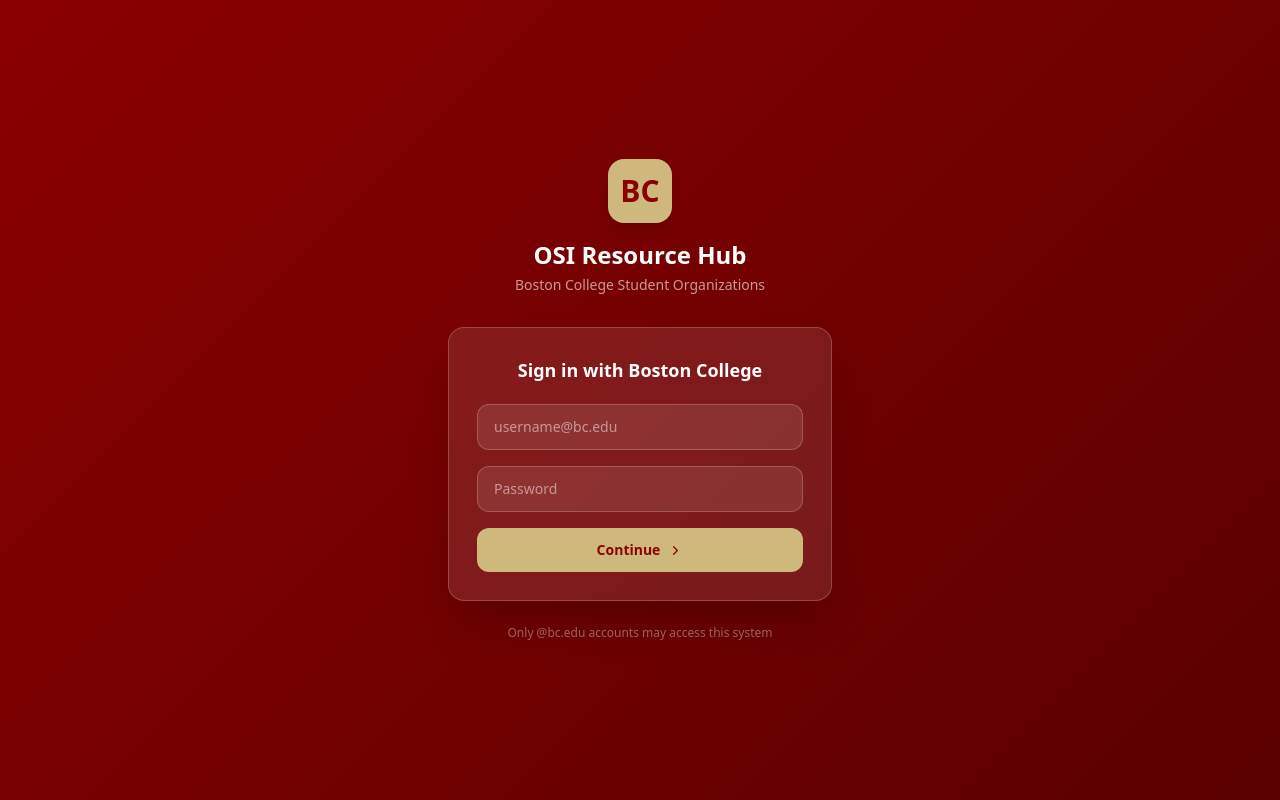
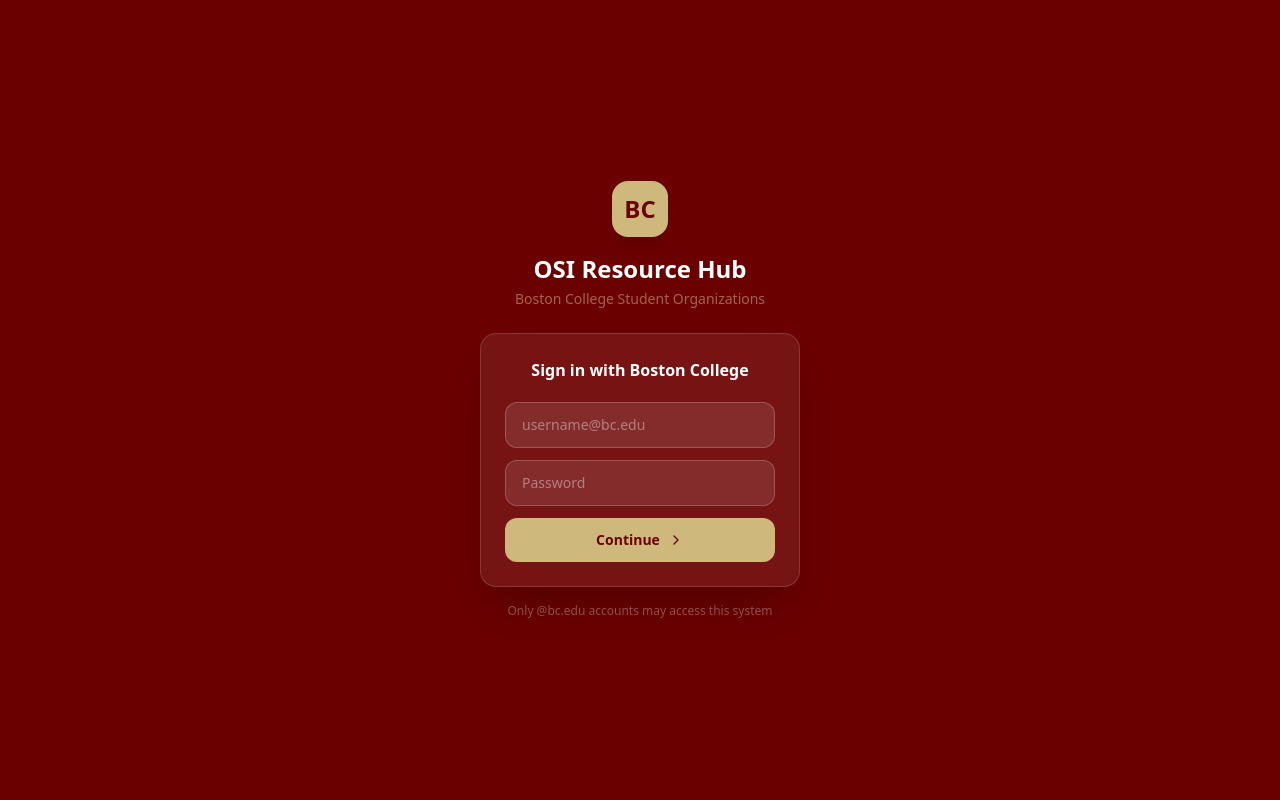
Before and after one commit to chen-domi/osi-resource-hub, a React (Create React App) app: page / in a window 1280 px wide. Built offline with nearby package versions, Linux system fonts and the light colour scheme.

Commit message:
Change login flow to be 2 steps instead of 3, removing the landing step. Also updated the dashboard to show org name badge for both admin and regular users, and moved the marketplace count to be below the inventory count.

```diff
--- a/src/App.tsx
+++ b/src/App.tsx
@@ -108,7 +108,11 @@
       <Header onScanClick={() => { setScanResult(null); setShowScanner(true); }} />
 
       <main className="max-w-6xl mx-auto px-4 py-8">
-        <ImpactDashboard />
+        <ImpactDashboard
+          items={items}
+          onAddItem={() => { setActiveTab('club-inventory'); setEditingItem(null); setShowAddItem(true); }}
+          onGoToMarketplace={() => setActiveTab('marketplace')}
+        />
 
         <div className="bg-white rounded-2xl shadow-sm border border-gray-100 overflow-hidden">
           {/* Tab bar */}
--- a/src/components/ImpactDashboard.tsx
+++ b/src/components/ImpactDashboard.tsx
@@ -1,64 +1,122 @@
 import React from 'react';
-import { Recycle, DollarSign, Leaf, Users } from 'lucide-react';
+import { Package, Bell, Zap, Lightbulb, Plus, ArrowLeftRight, CheckCircle2, Clock } from 'lucide-react';
+import { InventoryItem } from '../types';
+import { useAuth } from '../context/AuthContext';
 
-const metrics = [
-  {
-    icon: <Recycle size={22} />,
-    value: '623 lbs',
-    label: 'Waste Prevented',
-    sub: '58% reduction vs. single-use',
-    color: '#16a34a',
-    bg: 'from-green-50 to-emerald-50',
-    border: 'border-green-200',
-  },
-  {
-    icon: <DollarSign size={22} />,
-    value: '$9,800',
-    label: 'Cost Savings',
-    sub: 'Across participating orgs',
-    color: '#b45309',
-    bg: 'from-yellow-50 to-amber-50',
-    border: 'border-yellow-200',
-  },
-  {
-    icon: <Leaf size={22} />,
-    value: '1.8 tons',
-    label: 'CO₂ Avoided',
-    sub: 'Carbon footprint reduced',
-    color: '#0891b2',
-    bg: 'from-cyan-50 to-sky-50',
-    border: 'border-cyan-200',
-  },
-  {
-    icon: <Users size={22} />,
-    value: '94/300+',
-    label: 'Orgs Participating',
-    sub: 'Active this semester',
-    color: '#7c3aed',
-    bg: 'from-violet-50 to-purple-50',
-    border: 'border-violet-200',
-  },
-];
+interface ImpactDashboardProps {
+  items: InventoryItem[];
+  onAddItem: () => void;
+  onGoToMarketplace: () => void;
+}
 
-export default function ImpactDashboard() {
+export default function ImpactDashboard({ items, onAddItem, onGoToMarketplace }: ImpactDashboardProps) {
+  const { user } = useAuth();
+  const isAdmin = !!user?.isOSIAdmin;
+  const canAdd = isAdmin || user?.organizations[0]?.role === 'eboard';
+
+  const myItems = isAdmin ? items : items.filter((i) => i.org === user?.currentOrg);
+  const myShared = myItems.filter((i) => i.shared);
+  const tipItem = myItems.find((i) => !i.shared) ?? null;
+
+  // Demo notification counts
+  const pendingRequests = 2;
+  const approvedBorrows = 1;
+
   return (
-    <div className="grid grid-cols-2 lg:grid-cols-4 gap-4 mb-6">
-      {metrics.map((m) => (
-        <div
-          key={m.label}
-          className={`bg-gradient-to-br ${m.bg} border ${m.border} rounded-2xl p-4 shadow-sm hover:shadow-md transition-shadow`}
-        >
-          <div
-            className="w-10 h-10 rounded-xl flex items-center justify-center mb-3"
-            style={{ backgroundColor: `${m.color}18`, color: m.color }}
-          >
-            {m.icon}
+    <div className="mb-6 space-y-3">
+      {/* 3-column row */}
+      <div className="grid grid-cols-1 sm:grid-cols-3 gap-3">
+
+        {/* Your Org */}
+        <div className="bg-white rounded-2xl border border-gray-100 shadow-sm p-5">
+          <div className="flex items-center gap-2 mb-3">
+            <div className="w-8 h-8 rounded-lg flex items-center justify-center flex-shrink-0"
+              style={{ backgroundColor: '#fff1f2', color: '#8B0000' }}>
+              <Package size={16} />
+            </div>
+            <span className="text-sm font-bold text-gray-700 truncate">
+              {isAdmin ? 'All Organizations' : (user?.currentOrg ?? 'Your Org')}
+            </span>
           </div>
-          <p className="text-2xl font-bold text-gray-800 leading-tight">{m.value}</p>
-          <p className="text-sm font-semibold text-gray-600 mt-0.5">{m.label}</p>
-          <p className="text-xs text-gray-400 mt-1">{m.sub}</p>
+          <p className="text-2xl font-bold text-gray-800">{myItems.length}</p>
+          <p className="text-xs text-gray-500 mt-0.5">{myItems.length === 1 ? 'item' : 'items'} in inventory</p>
+          <div className="mt-3 pt-3 border-t border-gray-100">
+            <span className="text-xs text-gray-400">{myShared.length} on marketplace</span>
+          </div>
         </div>
-      ))}
+
+        {/* Notifications */}
+        <div className="bg-white rounded-2xl border border-gray-100 shadow-sm p-5">
+          <div className="flex items-center gap-2 mb-3">
+            <div className="w-8 h-8 rounded-lg flex items-center justify-center flex-shrink-0"
+              style={{ backgroundColor: '#fffbeb', color: '#b45309' }}>
+              <Bell size={16} />
+            </div>
+            <span className="text-sm font-bold text-gray-700">Notifications</span>
+          </div>
+          <div className="space-y-2.5">
+            <div className="flex items-center gap-2">
+              <Clock size={13} className="text-amber-500 flex-shrink-0" />
+              <span className="text-sm text-gray-700">
+                <span className="font-semibold">{pendingRequests}</span> pending requests
+              </span>
+            </div>
+            <div className="flex items-center gap-2">
+              <CheckCircle2 size={13} className="text-green-500 flex-shrink-0" />
+              <span className="text-sm text-gray-700">
+                <span className="font-semibold">{approvedBorrows}</span> approved borrow
+              </span>
+            </div>
+          </div>
+          <button onClick={onGoToMarketplace}
+            className="mt-3 pt-3 border-t border-gray-100 w-full text-left text-xs font-semibold transition-colors hover:opacity-70"
+            style={{ color: '#8B0000' }}>
+            View all activity →
+          </button>
+        </div>
+
+        {/* Quick Actions */}
+        <div className="bg-white rounded-2xl border border-gray-100 shadow-sm p-5">
+          <div className="flex items-center gap-2 mb-3">
+            <div className="w-8 h-8 rounded-lg flex items-center justify-center flex-shrink-0"
+              style={{ backgroundColor: '#f5f3ff', color: '#7c3aed' }}>
+              <Zap size={16} />
+            </div>
+            <span className="text-sm font-bold text-gray-700">Quick Actions</span>
+          </div>
+          <div className="space-y-2">
+            {canAdd && (
+              <button onClick={onAddItem}
+                className="flex items-center gap-2 w-full px-3 py-2 rounded-xl text-sm font-semibold text-white transition-all hover:opacity-90 active:scale-95"
+                style={{ backgroundColor: '#8B0000' }}>
+                <Plus size={14} /> Add item
+              </button>
+            )}
+            <button onClick={onGoToMarketplace}
+              className="flex items-center gap-2 w-full px-3 py-2 rounded-xl text-sm font-semibold border border-gray-200 text-gray-700 hover:bg-gray-50 transition-colors">
+              <ArrowLeftRight size={14} /> View requests
+            </button>
+          </div>
+        </div>
+      </div>
+
+      {/* Tip row */}
+      {tipItem && canAdd && (
+        <div className="flex items-start gap-3 px-5 py-3.5 rounded-2xl border"
+          style={{ backgroundColor: '#fffbeb', borderColor: '#fde68a' }}>
+          <Lightbulb size={15} className="text-amber-500 flex-shrink-0 mt-0.5" />
+          <span className="text-sm text-amber-800 flex-1 min-w-0">
+            <span className="font-semibold">Tip:</span> Your org has items not used in 6+ months.
+            Consider sharing on marketplace:{' '}
+            <span className="font-semibold">{tipItem.name}</span>
+          </span>
+          <button onClick={onGoToMarketplace}
+            className="text-xs font-semibold px-3 py-1.5 rounded-lg flex-shrink-0 transition-colors hover:opacity-90"
+            style={{ backgroundColor: '#8B0000', color: 'white' }}>
+            List it
+          </button>
+        </div>
+      )}
     </div>
   );
 }
--- a/src/components/LoginPage.tsx
+++ b/src/components/LoginPage.tsx
@@ -15,12 +15,13 @@
   return (
     <div
       className="min-h-screen flex items-center justify-center p-4"
-      style={{ background: 'linear-gradient(135deg, #8B0000 0%, #5a0000 100%)' }}
+      style={{ backgroundColor: '#6B0000' }}
     >
       {children}
     </div>
   );
 }
+
 
 // ── Searchable club combobox ──────────────────────────────────────────────────
 
@@ -71,22 +72,18 @@
   return (
     <div ref={ref} className="relative">
       <div className="relative">
-        <Search size={14} className="absolute left-3 top-1/2 -translate-y-1/2 text-gray-400 pointer-events-none" />
+        <Search size={13} className="absolute left-3 top-1/2 -translate-y-1/2 pointer-events-none text-gray-400" />
         <input
           type="text"
-          placeholder="Search your club or organization…"
+          placeholder="Search organizations…"
           value={query}
           onChange={(e) => handleInput(e.target.value)}
           onFocus={() => setOpen(true)}
-          className="w-full pl-9 pr-8 py-2.5 text-sm rounded-xl border focus:outline-none focus:ring-2 focus:border-transparent"
-          style={{
-            borderColor: value ? '#8B0000' : '#d1d5db',
-            '--tw-ring-color': '#8B0000',
-          } as React.CSSProperties}
+          className="w-full pl-9 pr-8 py-3 rounded-xl text-sm text-gray-800 bg-white border-2 border-gray-200 focus:outline-none focus:border-red-800 placeholder-gray-400"
         />
         {query && (
-          <button type="button" onClick={handleClear} className="absolute right-3 top-1/2 -translate-y-1/2 text-gray-400 hover:text-gray-600">
-            <X size={13} />
+          <button type="button" onClick={handleClear} className="absolute right-3 top-1/2 -translate-y-1/2 hover:opacity-70 text-gray-400">
+            <X size={14} />
           </button>
         )}
       </div>
@@ -109,8 +106,8 @@
         </ul>
       )}
       {value && (
-        <p className="text-xs mt-1.5 font-medium" style={{ color: '#8B0000' }}>
-          Selected: {value}
+        <p className="text-xs mt-1.5 font-medium text-gray-500">
+          Selected: <span className="font-semibold text-gray-800">{value}</span>
         </p>
       )}
     </div>
@@ -140,23 +137,29 @@
   }
 
   const inputClass =
-    'w-full px-4 py-3 rounded-xl text-sm bg-white/10 border border-white/20 text-white placeholder-white/50 focus:outline-none focus:ring-2 focus:border-transparent';
+    'w-full px-4 py-3 rounded-xl text-sm bg-white/10 border border-white/20 text-white placeholder-white/40 focus:outline-none focus:ring-2 focus:border-transparent';
 
   return (
     <Shell>
-      <div className="w-full max-w-sm">
-        <div className="text-center mb-8">
-          <div className="inline-flex items-center justify-center w-16 h-16 rounded-2xl mb-4 text-3xl font-black shadow-lg"
-            style={{ backgroundColor: '#CFB87C', color: '#8B0000' }}>
+      <div className="w-full max-w-xs">
+        {/* Logo + title above card */}
+        <div className="text-center mb-6">
+          <div
+            className="inline-flex items-center justify-center w-14 h-14 rounded-2xl mb-4 text-2xl font-black shadow-lg"
+            style={{ backgroundColor: '#CFB87C', color: '#6B0000' }}
+          >
             BC
           </div>
           <h1 className="text-2xl font-bold text-white">OSI Resource Hub</h1>
-          <p className="text-white/60 text-sm mt-1">Boston College Student Organizations</p>
+          <p className="mt-1 text-sm" style={{ color: 'rgba(207,184,124,0.55)' }}>
+            Boston College Student Organizations
+          </p>
         </div>
 
-        <div className="bg-white/10 backdrop-blur-sm rounded-2xl p-7 border border-white/20 shadow-2xl">
-          <h2 className="text-lg font-bold text-white mb-5 text-center">Sign in with Boston College</h2>
-          <form onSubmit={handleSubmit} className="space-y-4">
+        {/* Form card */}
+        <div className="rounded-2xl p-6 border border-white/15 shadow-2xl" style={{ backgroundColor: 'rgba(255,255,255,0.08)' }}>
+          <h2 className="text-base font-bold text-white mb-5 text-center">Sign in with Boston College</h2>
+          <form onSubmit={handleSubmit} className="space-y-3">
             <div>
               <input
                 type="email"
@@ -184,14 +187,17 @@
             />
             <button
               type="submit"
-              className="w-full py-3 rounded-xl font-bold text-sm flex items-center justify-center gap-2 transition-all hover:opacity-90 active:scale-95 mt-2"
-              style={{ backgroundColor: '#CFB87C', color: '#8B0000' }}
+              className="w-full py-3 rounded-xl font-bold text-sm flex items-center justify-center gap-2 transition-all hover:opacity-90 active:scale-95 mt-1"
+              style={{ backgroundColor: '#CFB87C', color: '#6B0000' }}
             >
-              Continue <ChevronRight size={15} />
+              Continue <ChevronRight size={16} />
             </button>
           </form>
         </div>
-        <p className="text-center text-white/40 text-xs mt-6">Only @bc.edu accounts may access this system</p>
+
+        <p className="text-center mt-4 text-xs" style={{ color: 'rgba(255,255,255,0.3)' }}>
+          Only @bc.edu accounts may access this system
+        </p>
       </div>
     </Shell>
   );
@@ -255,20 +261,25 @@
   return (
     <Shell>
       <div className="w-full max-w-sm">
-        <div className="bg-white rounded-2xl shadow-2xl p-7">
-          <div className="text-center mb-6">
-            <h2 className="text-lg font-bold text-gray-800">Welcome, {displayName}!</h2>
-            <p className="text-sm text-gray-500 mt-1">Select your organization and role.</p>
+        {/* White card */}
+        <div className="bg-white rounded-2xl p-7 shadow-2xl">
+          {/* Header */}
+          <div className="text-center mb-5">
+            <h2 className="text-xl font-bold text-gray-900">Welcome, {displayName}!</h2>
+            <p className="mt-1 text-sm text-gray-500">Which organization are you with?</p>
+            <p className="text-xs text-gray-400 mt-0.5">You'll only need to do this once.</p>
           </div>
 
-          <form onSubmit={handleSubmit} className="space-y-5">
-            {/* Club selector (hidden for OSI admin) */}
+          <form onSubmit={handleSubmit} className="space-y-4">
+            {/* Club selector */}
             {role !== 'osi_admin' && (
               <div>
-                <label className="block text-xs font-semibold text-gray-600 mb-1.5">Organization</label>
+                <label className="block text-xs font-semibold text-gray-600 mb-1.5">
+                  Organization
+                </label>
                 <ClubCombobox value={club} onChange={(v) => { setClub(v); setClubError(''); }} />
                 {clubError && (
-                  <p className="flex items-center gap-1.5 text-xs text-red-500 mt-1.5">
+                  <p className="flex items-center gap-1.5 text-xs mt-1.5 text-red-600">
                     <AlertCircle size={12} />{clubError}
                   </p>
                 )}
@@ -277,14 +288,16 @@
 
             {/* Role selector */}
             <div>
-              <label className="block text-xs font-semibold text-gray-600 mb-1.5">Role</label>
-              <div className="space-y-2">
+              <label className="block text-xs font-semibold text-gray-600 mb-1.5">
+                Role
+              </label>
+              <div className="space-y-1.5">
                 {roles.map((r) => (
                   <label
                     key={r.key}
-                    className="flex items-center gap-3 p-3 rounded-xl border-2 cursor-pointer transition-all select-none"
+                    className="flex items-center gap-3 px-4 py-3 rounded-xl border-2 cursor-pointer transition-all select-none"
                     style={{
-                      borderColor: role === r.key ? '#8B0000' : '#e5e7eb',
+                      borderColor: role === r.key ? '#6B0000' : '#e5e7eb',
                       backgroundColor: role === r.key ? '#fff1f2' : 'white',
                     }}
                   >
@@ -294,11 +307,12 @@
                       value={r.key}
                       checked={role === r.key}
                       onChange={() => { setRole(r.key); setPin(''); setPinError(''); }}
-                      className="accent-red-800"
+                      className="w-3.5 h-3.5 flex-shrink-0"
+                      style={{ accentColor: '#6B0000' }}
                     />
                     <div>
                       <p className="text-sm font-semibold text-gray-800">{r.label}</p>
-                      <p className="text-xs text-gray-500">{r.desc}</p>
+                      <p className="text-xs text-gray-400">{r.desc}</p>
                     </div>
                   </label>
                 ))}
@@ -309,7 +323,7 @@
             {role === 'osi_admin' && (
               <div>
                 <label className="flex items-center gap-1.5 text-xs font-semibold text-gray-600 mb-1.5">
-                  <ShieldCheck size={12} /> Admin PIN
+                  <ShieldCheck size={13} /> Admin PIN
                 </label>
                 <input
                   type="password"
@@ -317,14 +331,10 @@
                   placeholder="• • • •"
                   value={pin}
                   onChange={(e) => { setPin(e.target.value.replace(/\D/g, '')); setPinError(''); }}
-                  className="w-full px-4 py-2.5 text-sm rounded-xl border focus:outline-none focus:ring-2 focus:border-transparent tracking-[0.5em] text-center font-bold"
-                  style={{
-                    borderColor: pinError ? '#dc2626' : '#d1d5db',
-                    '--tw-ring-color': '#8B0000',
-                  } as React.CSSProperties}
+                  className="w-full px-4 py-3 rounded-xl text-lg border-2 border-gray-200 focus:outline-none focus:border-red-800 tracking-[0.6em] text-center font-bold placeholder-gray-300 text-gray-800"
                 />
                 {pinError && (
-                  <p className="flex items-center gap-1.5 text-xs text-red-500 mt-1.5">
+                  <p className="flex items-center gap-1.5 text-xs mt-1.5 text-red-600">
                     <AlertCircle size={12} />{pinError}
                   </p>
                 )}
@@ -334,20 +344,21 @@
             <button
               type="submit"
               className="w-full py-3 rounded-xl text-sm font-bold text-white flex items-center justify-center gap-2 transition-all hover:opacity-90 active:scale-95"
-              style={{ backgroundColor: '#8B0000' }}
+              style={{ backgroundColor: '#6B0000' }}
             >
-              Sign In <ChevronRight size={15} />
+              Continue <ChevronRight size={16} />
             </button>
           </form>
+        </div>
 
-          <button
-            type="button"
-            onClick={onBack}
-            className="flex items-center gap-1 text-xs text-gray-400 hover:text-gray-600 mt-5 transition-colors"
-          >
-            <ArrowLeft size={12} /> Back
-          </button>
-        </div>
+        <button
+          type="button"
+          onClick={onBack}
+          className="flex items-center gap-1.5 text-xs mt-4 mx-auto transition-colors hover:opacity-80"
+          style={{ color: 'rgba(255,255,255,0.4)' }}
+        >
+          <ArrowLeft size={13} /> Back
+        </button>
       </div>
     </Shell>
   );
```
